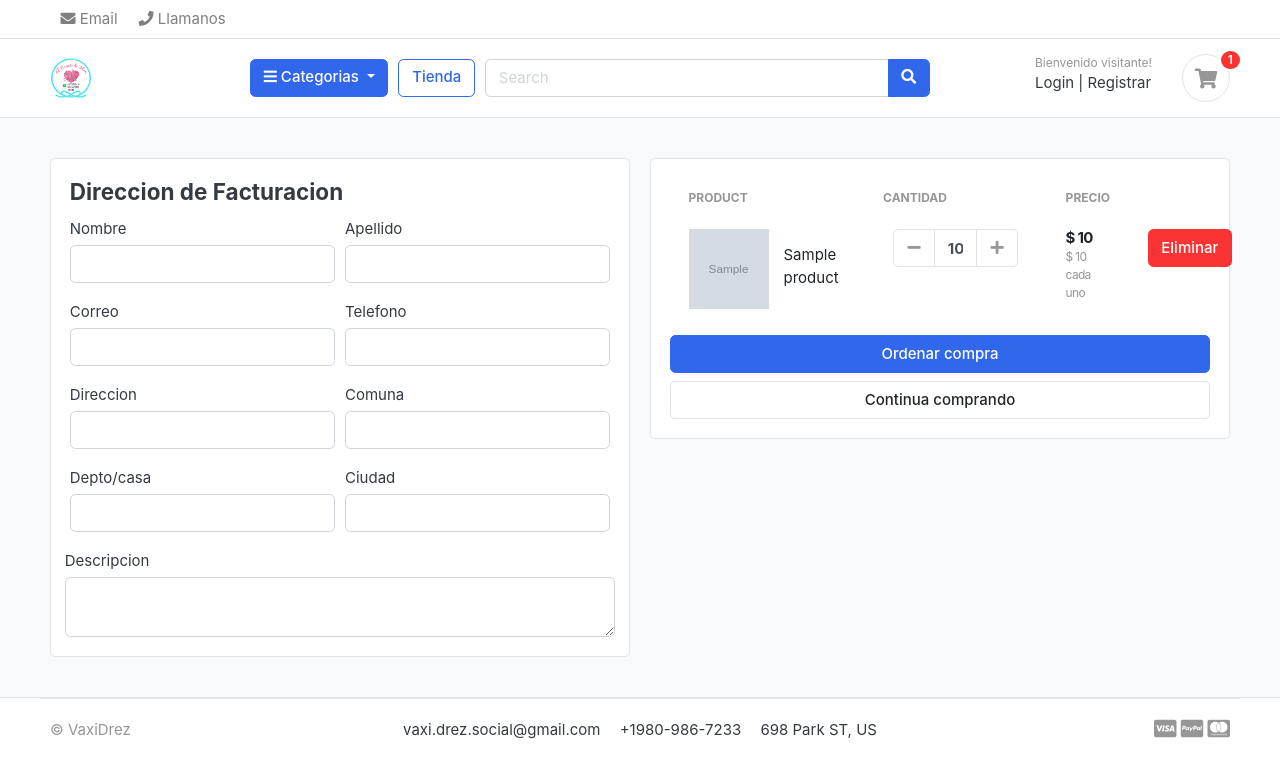
After one commit to frsty/eccomerce, a Django app: template templates/store/checkout.html in a window 1280 px wide. The commit adds this page. Shown: the top 778 px of the page. Run offline with Django 4.2, Linux system fonts and the light colour scheme; the template is opened without the code that fills it: most values are stand-ins (such as "Sample title", 1, 10 or a date in 2020); grey boxes marked "Sample" are stand-in pictures; some web fonts are replaced.

Commit message:
checkout init
cart finish

```diff
--- a/canasto_ideas/settings.py
+++ b/canasto_ideas/settings.py
@@ -67,6 +67,7 @@ TEMPLATES = [
                 'django.contrib.auth.context_processors.auth',
                 'django.contrib.messages.context_processors.messages',
                 'category.context_processors.menu_links',
+                'carts.context_processors.counter',
             ],
         },
     },
--- a/carts/urls.py
+++ b/carts/urls.py
@@ -5,5 +5,7 @@ urlpatterns = [
     path('', views.cart, name='cart'),
     path('add_cart/<int:product_id>/', views.add_cart, name='add_cart'),
     path('remove_cart/<int:product_id>/', views.remove_cart, name='remove_cart'),
-     path('remove_cart_item/<int:product_id>/', views.remove_cart_item, name='remove_cart_item'),
+    path('remove_cart_item/<int:product_id>/', views.remove_cart_item, name='remove_cart_item'),
+    path('checkout/', views.checkout, name='checkout'),
+
 ]
--- a/carts/views.py
+++ b/carts/views.py
@@ -92,3 +92,7 @@ def cart(request, total=0, quantity=0, cart_items=None):
     }
 
     return render(request,'store/cart.html', context)
+
+
+def checkout(request):
+    return render(request, 'store/checkout.html')
--- a/templates/includes/navbar.html
+++ b/templates/includes/navbar.html
@@ -61,7 +61,7 @@
 					</div>
 					<a href="{% url 'cart' %}" class="widget-header pl-3 ml-3">
 						<div class="icon icon-sm rounded-circle border"><i class="fa fa-shopping-cart"></i></div>
-						<span class="badge badge-pill badge-danger notify">0</span>
+						<span class="badge badge-pill badge-danger notify">{{ cart_count }}</span>
 					</a>
 				</div> <!-- widgets-wrap.// -->
 			</div> <!-- col.// -->
--- a/templates/store/cart.html
+++ b/templates/store/cart.html
@@ -36,8 +36,8 @@
             <figure class="itemside align-items-center">
                 <div class="aside"><img src="{{ cart_item.product.images.url }}" class="img-sm"></div>
                 <figcaption class="info">
-                    <a href="#" class="title text-dark">{{cart_item.product.product_name}}</a>
-                    <p class="text-muted small">Matrix: 25 Mpx <br> Marca: Canon</p>
+                    <a href="{{ cart_item.product.get_url }}" class="title text-dark">{{cart_item.product.product_name}}</a>
+
                 </figcaption>
             </figure>
         </td>
--- /dev/null
+++ b/templates/store/checkout.html
@@ -0,0 +1,170 @@
+{% extends 'base.html' %}
+{% load static %}
+
+{% block content %}
+
+<section class="section-content padding-y bg">
+    <div class="container">
+
+    <!-- ============================ COMPONENT 1 ================================= -->
+    <div class="row">
+        <aside class="col-lg-6">
+    <div class="card">
+
+        <div class="card-body">
+            <h4 class="card-title">Direccion de Facturacion</h4>
+
+            <form action="" method="post">
+
+                <div class="form-row">
+
+                    <div class="col form-group">
+
+                        <label for="">Nombre</label>
+                        <input type="text" name="first_name" id="" class="form-control">
+                    </div>
+
+                    <div class="col form-group">
+
+                        <label for="">Apellido</label>
+                        <input type="text" name="last_name" id="" class="form-control">
+                    </div>
+
+                </div>
+
+                <div class="form-row">
+
+                    <div class="col form-group">
+
+                        <label for="">Correo</label>
+                        <input type="email" name="email" id="" class="form-control">
+                    </div>
+
+                    <div class="col form-group">
+
+                        <label for="">Telefono</label>
+                        <input type="text" name="phone" id="" class="form-control">
+                    </div>
+
+                </div>
+
+                <div class="form-row">
+
+                    <div class="col form-group">
+
+                        <label for="">Direccion</label>
+                        <input type="text" name="direccion" id="" class="form-control">
+                    </div>
+
+                    <div class="col form-group">
+
+                        <label for="">Comuna</label>
+                        <input type="text" name="comuna" id="" class="form-control">
+                    </div>
+
+                </div>
+
+                <div class="form-row">
+
+                    <div class="col form-group">
+
+                        <label for="">Depto/casa</label>
+                        <input type="text" name="direccion" id="" class="form-control">
+                    </div>
+
+                    <div class="col form-group">
+
+                        <label for="">Ciudad</label>
+                        <input type="text" name="comuna" id="" class="form-control">
+                    </div>
+
+                </div>
+
+                <div class="form-row">
+
+                    <label for="">Descripcion</label>
+                    <textarea name="order_note" rows="2" class="form-control"></textarea>
+
+                </div>
+
+            </form>
+
+        </div>
+
+    </div> <!-- card.// -->
+
+        </aside> <!-- col.// -->
+        <aside class="col-lg-6">
+
+            <div class="card">
+            <div class="card-body">
+
+                <table class="table table-borderless table-shopping-cart">
+                    <thead class="text-muted">
+                    <tr class="small text-uppercase">
+                      <th scope="col">Product</th>
+                      <th scope="col" width="120">Cantidad</th>
+                      <th scope="col" width="120">Precio</th>
+                      <th scope="col" class="text-right" width="200"> </th>
+                    </tr>
+                    </thead>
+                    <tbody>
+
+
+                    {% for cart_item in cart_items %}
+
+                    <tr>
+                        <td>
+                            <figure class="itemside align-items-center">
+                                <div class="aside"><img src="{{ cart_item.product.images.url }}" class="img-sm"></div>
+                                <figcaption class="info">
+                                    <a href="{{ cart_item.product.get_url }}" class="title text-dark">{{cart_item.product.product_name}}</a>
+
+                                </figcaption>
+                            </figure>
+                        </td>
+                        <td>
+                            <!-- col.// -->
+                                        <div class="col">
+                                            <div class="input-group input-spinner">
+                                                <div class="input-group-prepend">
+                                                <a href="{% url 'remove_cart' cart_item.product.id %}" class="btn btn-light" type="button" id="button-plus"> <i class="fa fa-minus"></i> </a>
+                                                </div>
+                                                <input type="text" class="form-control"  value="{{cart_item.quantity}}">
+                                                <div class="input-group-append">
+                                                <a href="{% url 'add_cart' cart_item.product.id %}" class="btn btn-light" type="button" id="button-minus"> <i class="fa fa-plus"></i> </a>
+                                                </div>
+                                            </div> <!-- input-group.// -->
+                                        </div> <!-- col.// -->
+                        </td>
+                        <td>
+                            <div class="price-wrap">
+                                <var class="price">$ {{ cart_item.sub_total }}</var>
+                                <small class="text-muted"> $ {{cart_item.product.price}} cada uno </small>
+                            </div> <!-- price-wrap .// -->
+                        </td>
+                        <td class="text-right">
+                        <a href="{% url 'remove_cart_item' cart_item.product.id %}" class="btn btn-danger"> Eliminar</a>
+                        </td>
+                    </tr>
+                    {% endfor %}
+                    </tbody>
+                </table>
+
+
+                <a href="./place-order.html" class="btn btn-primary btn-block">Ordenar compra</a>
+                <a href="{% url 'store'%}" class="btn btn-light btn-block">Continua comprando</a>
+            </div> <!-- card-body.// -->
+            </div> <!-- card.// -->
+
+    </aside> <!-- col.// -->
+
+
+    </div> <!-- row.// -->
+    <!-- ============================ COMPONENT 1 END .// ================================= -->
+
+    </div> <!-- container .//  -->
+    </section>
+    <!-- ========================= SECTION CONTENT END// ========================= -->
+
+{% endblock %}
--- a/templates/store/store.html
+++ b/templates/store/store.html
@@ -142,7 +142,7 @@
                     <span class="price">$ {{product.price}}</span>
                   </div> <!-- price-wrap.// -->
                 </div>
-                <a href="#" class="btn btn-block btn-success">Añadir al carro </a>
+                <a href="{% url 'add_cart' product.id %}" class="btn btn-block btn-success">Añadir al carro </a>
               </figcaption>
             </figure>
           </div> <!-- col.// -->
```
Also changed, not shown: carts/context_processors.py (added, +19 -0 lines).
